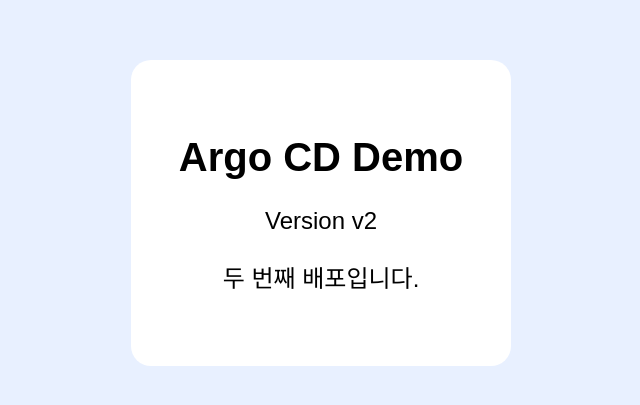
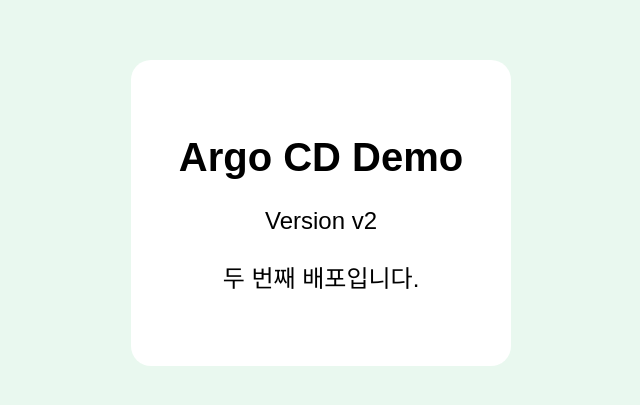
Before and after one commit to leejoeun/argocd-demo, a plain HTML site: page index.html in a window 1280 px wide. Shown: the part 187-592 px from the top of the page, without its empty margins (319-959 px from the left). Drawn offline with Linux system fonts and the light colour scheme.

Commit message:
Change background color from #e8f0ff to #e9f8ef

```diff
--- a/index.html
+++ b/index.html
@@ -8,7 +8,7 @@
     body {
       margin: 0; min-height: 100vh;
       display: grid; place-items: center;
-      background: #e8f0ff;
+      background: #e9f8ef;
       font-family: sans-serif; text-align: center;
     }
     main { padding: 48px; background: white; border-radius: 20px; }
```
